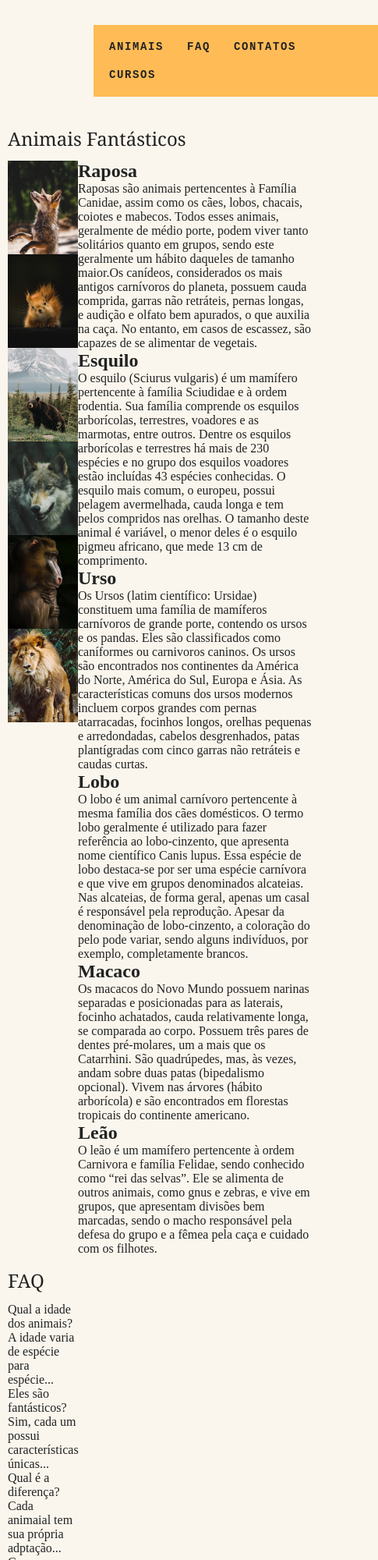
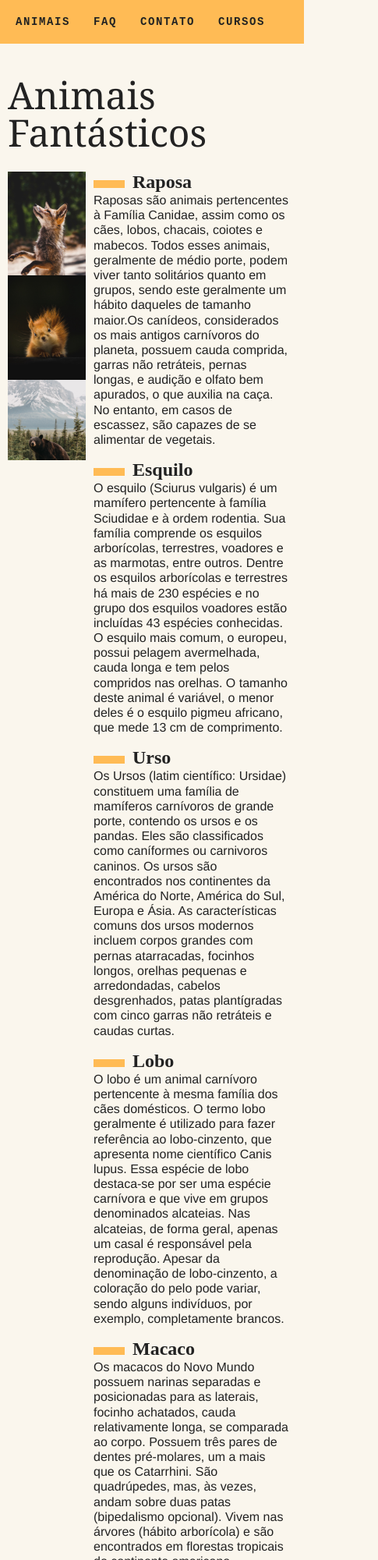
Before and after one commit to The0ssi/Zoologico, a plain HTML site: page index.html in a window 390 px wide. Shown: the top 2000 px of the page at 78% size, 485 px wide, since content can reach past the window. Drawn offline with Linux system fonts and the light colour scheme.

Commit message:
tudo no css

```diff
--- a/css/style.css
+++ b/css/style.css
@@ -1,39 +1,40 @@
+/* rem é uma unidade relativa no css, baseada no tamanho da fonte raiz do documento.
+Por exemplo, se o tamanho da fonte raiz for 16px, 1 rem é igual 16px. */
+
 /* -- INICIALIZAÇÃO -- */
 * {
     margin:0px;
     padding:0px;
 }
 img {
-    /*não utrapassa o contener dela*/
     display: block;
     max-width: 100%;
 }
 ul {
     list-style: none;
 }
-body{
+body {
     background: #faf6ed;
     color: #222;
-    /*divide o site em colunas*/
     display: grid;
-    grid-template-columns: 1fr  120px minmax(300px,800px) 1fr;
+    grid-template-columns: 1fr 120px minmax(300px, 800px) 1fr;
 }
 /* -- INICIALIZAÇÃO -- */
 
 
 /* -- MENU -- */
-.menu{
-    grid-column: 3/5;
+.menu {
+    grid-column: 3 / 5;
     margin-top: 2rem;
     margin-bottom: 2rem;
     background: #fb5;
 }
-.menu ul{
+.menu ul {
     display: flex;
-    flex-wrap: wrap; /*quebre na proxima linha */
+    flex-wrap: wrap;
     padding: 10px;
 }
-.menu li a{
+.menu li a {
     display: block;
     padding: 10px;
     margin-right: 10px;
@@ -42,26 +43,152 @@ body{
     font-family: monospace;
     font-weight: bold;
     text-transform: uppercase;
-    font-size:0.875rem;
+    font-size: 0.875rem;
     letter-spacing: .1rem;
 }
-.grid-section{
-    grid-column: 2/4;
+/* -- MENU -- */
+
+
+.grid-section {
+    grid-column: 2 / 4;
     width: 100%;
     box-sizing: border-box;
     padding: 10px;
     display: grid;
     grid-template-columns: 90px 300px 1fr;
 }
-/* -- MENU -- */
-
-.Titulo{
+.titulo {
     font-family: Georgia;
     font-size: 1;
     line-height: 1;
     font-weight: 400;
     margin-bottom: 1rem;
-    grid-column: 1/4;
+    grid-column: 1 / 4;
 }
 
-/* re é uma unidade relativa no css, baseada no tamano raiza do documento. Por exemplo, se o tamanho da fonte raiz for 16px, 1 rem é igual 16px
+
+/* -- ANIMAIS -- */
+.animais h2::before {
+    content: '';
+    display: inline-block;
+    width: 40px;
+    height: 10px;
+    margin-right: 10px;
+    background: #fb5;
+}
+.animais p {
+    font-family: Helvetica, arial;
+    line-height: 1.2;
+    margin-bottom: 1rem;
+}
+.animais-lista {
+    height: 370px;
+    overflow-y: scroll;
+    grid-column: 2;
+}
+.animais-lista li {
+    cursor: pointer;
+}
+.animais-lista::-webkit-scrollbar {
+    width: 18px;
+}
+.animais-lista::-webkit-scrollbar-thumb {
+    background: #FB5;
+    border-left: 4px solid #faf6ed;
+    border-right: 4px solid #faf6ed;
+}
+.animais-lista::-webkit-scrollbar-track {
+    background: #faf6ed;
+}
+.animais-descriscao {
+    grid-column: 3;
+}
+.animais-descriscao section {
+    margin-bottom: 3rem;
+}
+/* -- ANIMAIS -- */
+
+
+/* -- FAQ -- */
+.faq-lista dt {
+    font-family: monospace;
+    font-weight: bold;
+    margin-top: 2rem;
+    margin-bottom: .5rem;
+    color: #E54
+}
+.faq-lista dt::before {
+    content: '';
+    display: inline-block;
+    width: 20px;
+    height: 10px;
+    margin-right: 10px;
+    background: #FB5;
+}
+.faq-lista dd{
+    font-family: Helvetica, Arial;
+    margin-bottom: .5rem;
+    margin-left: 30px;
+}
+/* -- FAQ -- */
+
+
+/* -- CONTATO -- */
+.mapa{
+    grid-column: 2;
+}
+.dados{
+    grid-column: 3;
+}
+.dados li {
+    margin-bottom: 1rem;
+    font-family: Helvetica, Arial;
+}
+.dados li::before{
+    content: ' ';
+    display: inline-block;
+    width: 20px;
+    height: 10px;
+    margin-right: 10px;
+    background: #fb5;
+}
+.copy{
+    grid-column: 3/5;
+    margin-bottom: 2rem;
+    background: #fb5;
+}
+.copy p {
+    padding: 20px;
+    font-family: monospace;
+    font-weight: bold;
+}
+
+
+/* -- DIMENSÕES -- */
+@media (max-width: 700px) {
+    body{
+        grid-template-columns: 1fr;
+    }
+    .menu, .grid-section, .copy{
+        grid-column: 1;
+    }
+    .grid-section{
+        grid-template-columns: 100px 1fr;
+        grid-gap: 10px;
+    }
+    .animais-lista{
+        grid-column: 1;
+    }
+    .faq-lista, .dados, .mapa{
+        grid-column: 1/3;
+    }
+    .grid-section h1{
+        font-size: 3rem;
+    }
+    .menu{
+        margin-top: 0px;
+    }
+    .copy{
+        margin-bottom: 0px;
+    }
+}
--- a/index.html
+++ b/index.html
@@ -1,29 +1,23 @@
 <!DOCTYPE html>
 <html lang="pt-br">
-
 <head>
     <meta charset="UTF-8">
     <meta name="viewport" content="width=device-width, initial-scale=1.0">
-    <title> Animais fantasticos </title>
-    <script>document.documentElement.className += 'js';</script>
+    <title>Animais Fantásticos</title>
+    <script>document.documentElement.className += ' js';</script>
     <link rel="stylesheet" type="text/css" href="css/style.css">
 </head>
-
 <body>
-    <!-- MENU -->
     <nav class="menu js-menu">
         <ul>
             <li><a href="#animais">Animais</a></li>
             <li><a href="#faq">Faq</a></li>
-            <li><a href="#contatos">Contatos</a></li>
+            <li><a href="#contato">Contato</a></li>
             <li><a href="#">Cursos</a></li>
         </ul>
     </nav>
-    <!-- MENU -->
-
     <section class="grid-section animais js-scroll" id="animais">
-        <h1 class="Titulo"> Animais Fantásticos </h1>
-
+        <h1 class="titulo">Animais Fantásticos</h1>
         <ul class="animais-lista js-tabmenu">
             <li><img src="img/imagem1.jpg"></li>
             <li><img src="img/imagem2.jpg"></li>
@@ -32,7 +26,6 @@
             <li><img src="img/imagem5.jpg"></li>
             <li><img src="img/imagem6.jpg"></li>
         </ul>
-
         <div class="animais-descricao js-tacontent">
             <section>
                 <h2>Raposa</h2>
@@ -102,34 +95,31 @@
 
     <section class="grid-section Faq js-scroll" id="faq">
         <h1 class="Titulo">FAQ</h1>
-        <dl class="faq-lista ja-accordion"> <!--engloba uma lista de pares de termos e descrições-->
+        <dl class="faq-lista js-accordion">
             <dt>Qual a idade dos animais?</dt>
             <dd>A idade varia de espécie para espécie...</dd>
             <dt>Eles são fantásticos?</dt>
             <dd>Sim, cada um possui características únicas...</dd>
-            <dt>Qual é a diferença?</dt>
-            <dd>Cada animaial tem sua própria adptação...</dd>
-            <dt>Como Proteger?</dt>
-            <dd>A preservação depende da conservação do ambiente...</dd>
+            <dt>Qual a diferença?</dt>
+            <dd>Cada animal tem sua própria adaptação...</dd>
+            <dt>Como proteger?</dt>
+            <dd>A preservação depende da conservação ambiental..</dd>
         </dl>
     </section>
-
     <section class="grid-section contato js-scroll" id="contato">
-        <h1 class="Titulo">Contatos</h1>
+        <h1 class="titulo">Contato</h1>
         <div class="mapa">
             <img src="img/mapa.png" alt="">
         </div>
         <ul class="dados">
-            <li>Beatriz.r.ferreira@aluno.senai.br</li>
-            <li>Av. Dr. Renato De Andrade Maia, 601</li>
-            <li>Guarulhos, SP</li>
+            <li>eduardo.falabella@docente.senai.br</li>
+            <li>Av. Dr. Renato de Andrade Maia, 601</li>
+            <li>Guarulhos - SP</li>
         </ul>
     </section>
-
     <footer class="copy">
-        <p>Todos os direitos reservdos.</p>
+        <p>Todos os direitos reservados.</p>
     </footer>
-
     <script src="script.js"></script>
 </body>
 </html>
```
